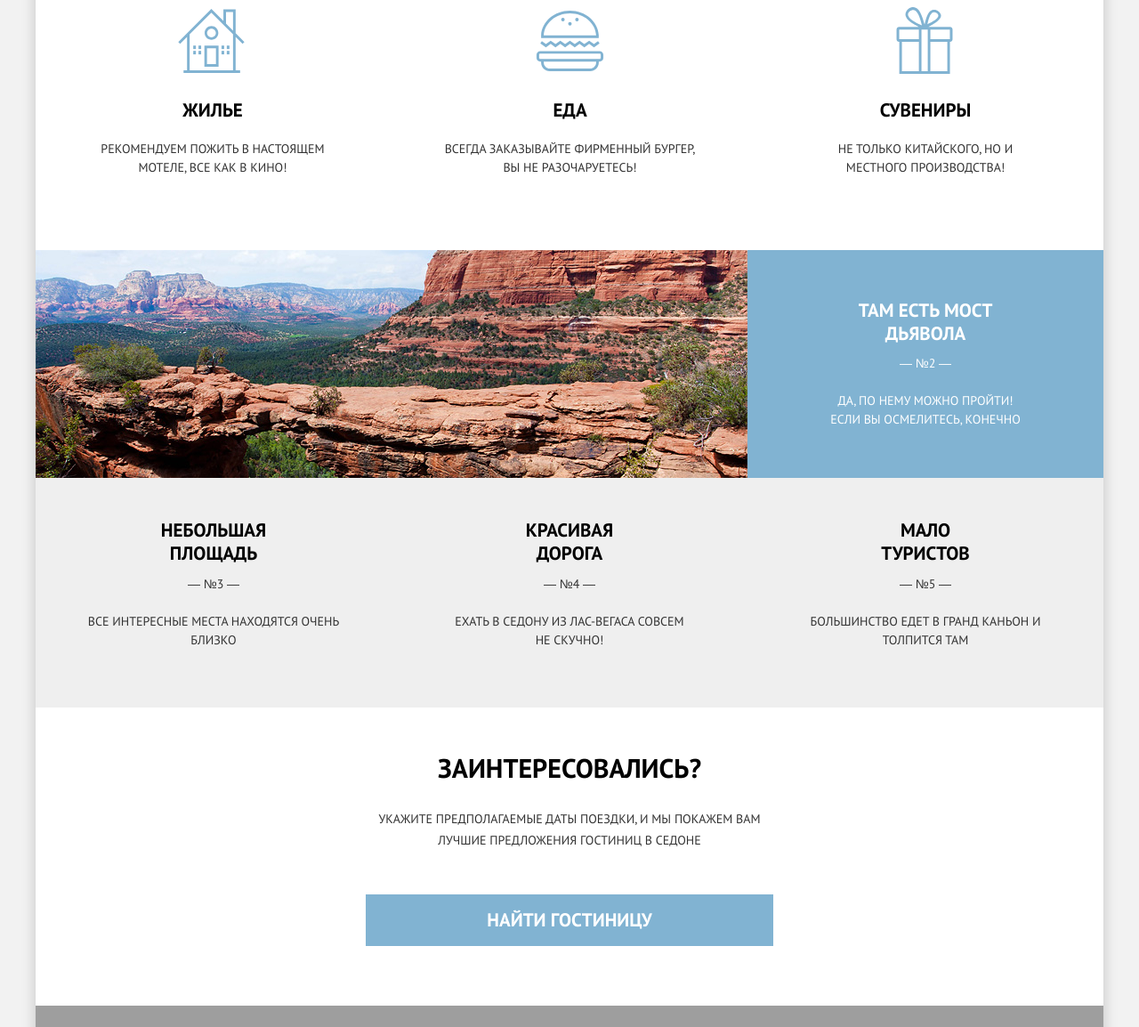
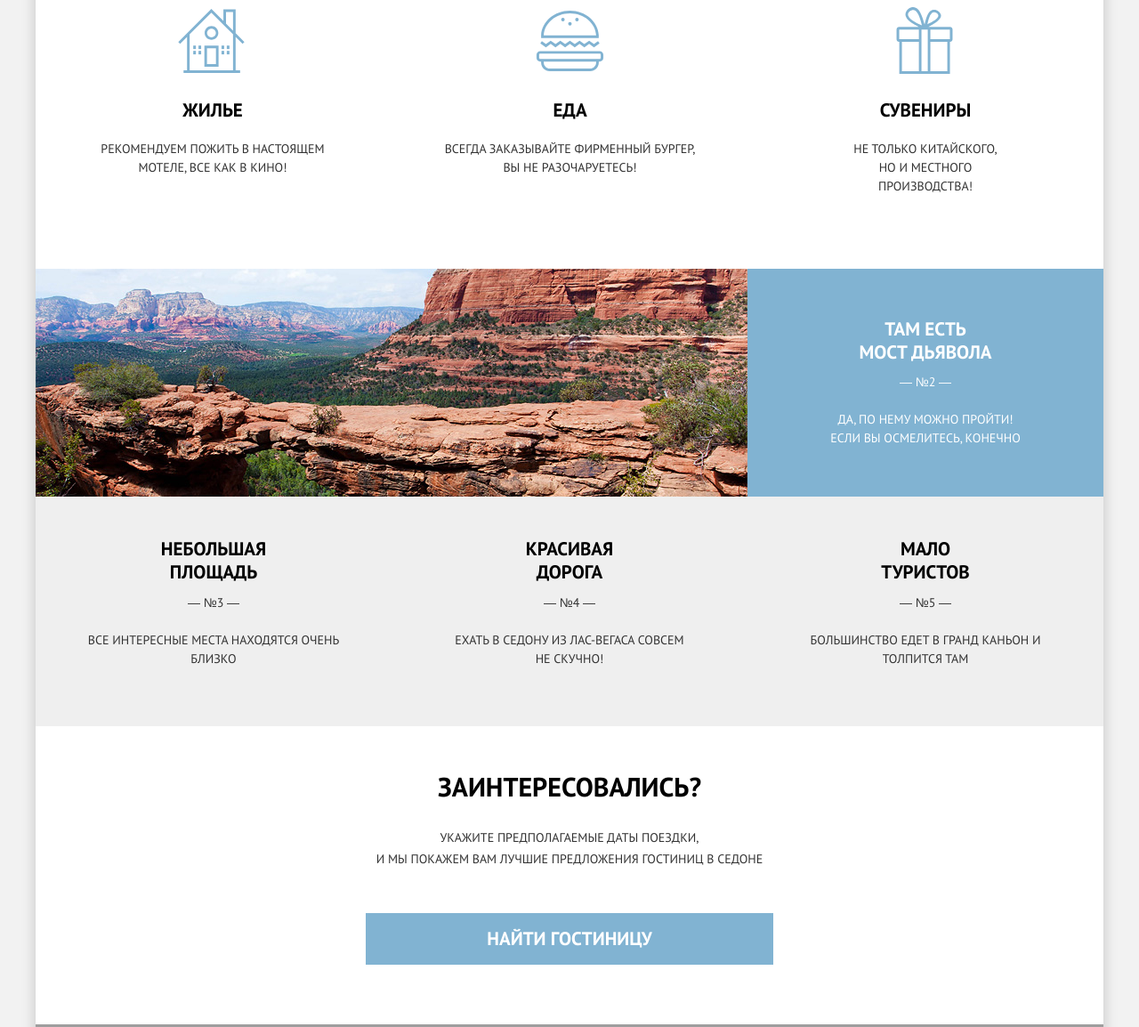
Before and after one commit to Menolas/sedona, a plain HTML site: page index.html in a window 1280 px wide. Shown: the part 1088-2242 px from the top of the page at 89% size. Drawn offline with nearby package versions, Linux system fonts and the light colour scheme; some packages are replaced by stand-ins of ours; files that its build step writes are made by us from their sources; grey boxes are pictures that could not be loaded.

Commit message:
strange-text

```diff
--- a/index.html
+++ b/index.html
@@ -159,7 +159,7 @@
               </div>
               <h3 class="features__title">Сувениры</h3>
               <p class="features__item-text">
-                Не только китайского, но и местного производства!
+                <span class="strange-text">Не только китайского,</span> но и местного производства!
               </p>
             </li>
             <li class="features__item">
@@ -230,7 +230,7 @@
       <section class="hotels-promotion">
         <h2 class="hotels-promotion__title">Заинтересовались?</h2>
         <p class="hotels-promotion__text">
-          Укажите предполагаемые даты поездки, и мы покажем вам лучшие предложения гостиниц в Седоне
+          <span class="strange-text">Укажите предполагаемые даты поездки,</span> и мы покажем вам лучшие предложения гостиниц в Седоне
         </p>
         <a class="hotels-promotion__btn  btn" href="hotel-search.html">Найти гостиницу</a>
       </section>
--- a/less/blocks/site-list.less
+++ b/less/blocks/site-list.less
@@ -53,6 +53,8 @@
     color: @black;
     font-size: 14px;
     line-height: 1.85;
+
+    background-color: transparent;
   }
 
   .site-list__item:first-child {
@@ -69,10 +71,14 @@
 
   .site-list__link:hover {
     color: #81b3d2;
+
+    background-color: transparent;
   }
 
   .site-list__link:active {
     color: rgba(0, 0, 0, 0.3);
+
+    background-color: transparent;
   }
 
   .site-list__item--active .site-list__link {
--- /dev/null
+++ b/less/blocks/strange-text.less
@@ -0,0 +1,5 @@
+@media (min-width: 768px) {
+  .strange-text {
+    display: block;
+  }
+}
--- a/less/style.less
+++ b/less/style.less
@@ -21,6 +21,7 @@
 @import "blocks/site-list";
 @import "blocks/slogan";
 @import "blocks/social-list";
+@import "blocks/strange-text";
 @import "blocks/toggler";
 @import "blocks/video";
 @import "blocks/video-control";
```
